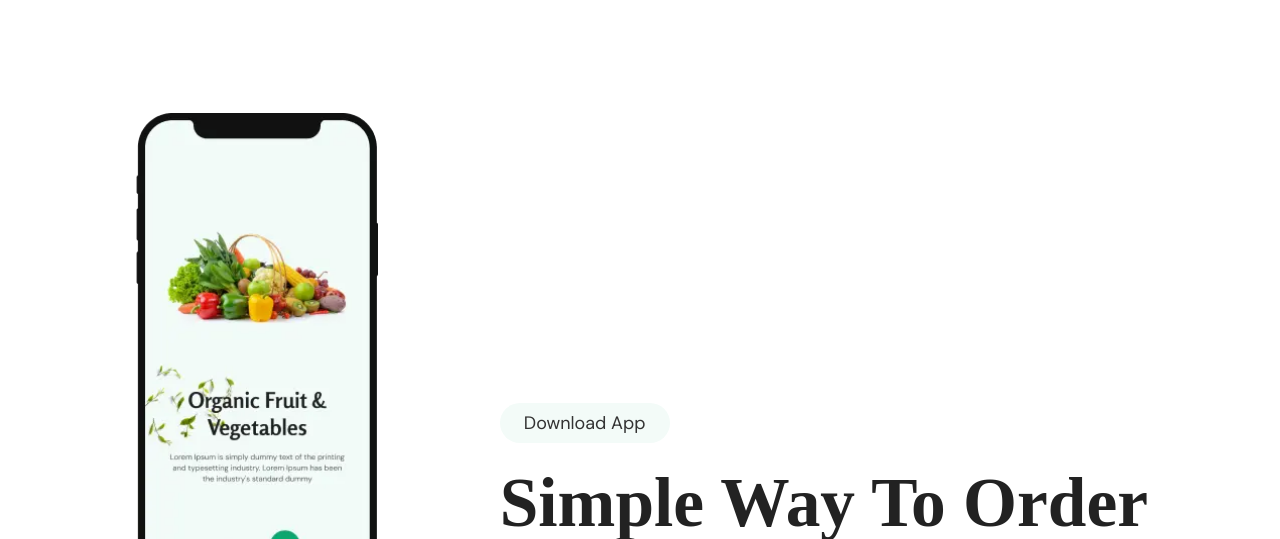
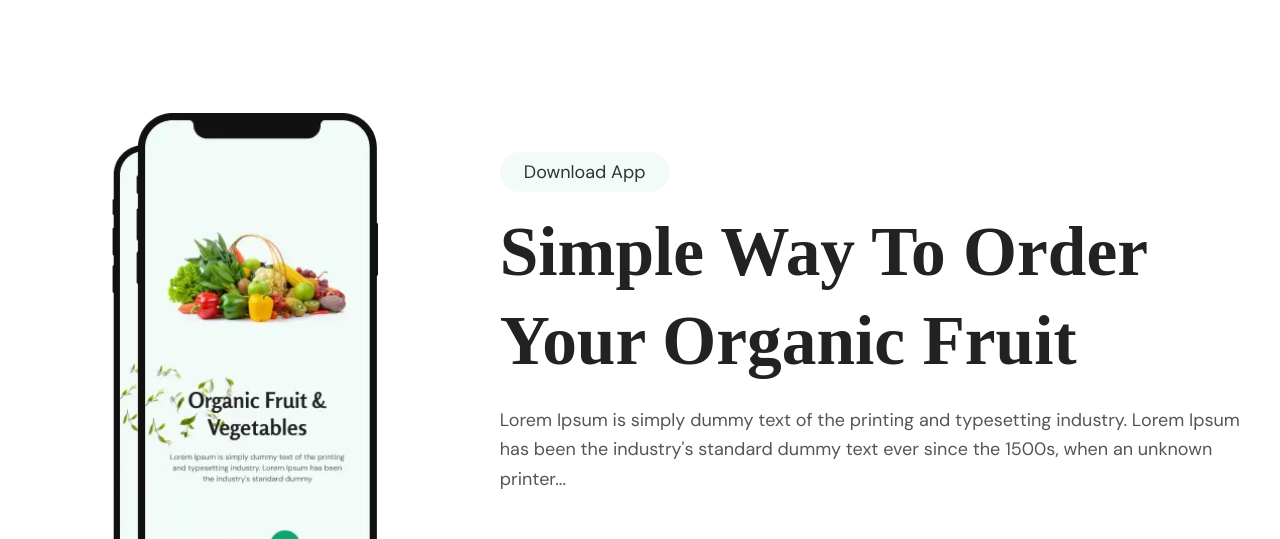
Before and after one commit to VolodymyrBR/portfolio, a plain HTML site: page organic/index.html in a window 1280 px wide. Shown: the part 3550-4089 px from the top of the page. Drawn offline with Linux system fonts and the light colour scheme; a web font is replaced by a local one.

Commit message:
Add files via upload

```diff
--- a/organic/css/style.css
+++ b/organic/css/style.css
@@ -1416,19 +1416,22 @@ h6 {
   -webkit-box-flex: 1;
       -ms-flex: 1 0 38.780488%;
           flex: 1 0 38.780488%;
-  text-align: center;
-  /* 477/1230 */
-}
-
-.app-page__image img {
+}
+
+.app-page__picture {
   position: relative;
   z-index: 1;
   width: 50.209205%;
   /* 240/478 */
   top: 0;
-}
-
-.app-page__image img:first-child {
+  margin: 0 auto;
+}
+
+.app-page__picture img {
+  width: 100%;
+}
+
+.app-page__picture:first-child {
   position: absolute;
   width: 43.514644%;
   /* 208/478 */
@@ -2066,7 +2069,7 @@ h6 {
             flex-direction: column;
   }
 
-  .app-page__image {
+  .app-page {
     display: none;
   }
 
--- a/organic/index.html
+++ b/organic/index.html
@@ -6,7 +6,7 @@
 	<meta charset="UTF-8">
 	<meta name="format-detection" content="telephone=no">
 	<!-- <style>body{opacity: 0;}</style> -->
-	<link rel="stylesheet" href="css/style.min.css?_v=20230225172816">
+	<link rel="stylesheet" href="css/style.min.css?_v=20230225174304">
 	<link rel="shortcut icon" href="favicon.ico">
 	<!-- <meta name="robots" content="noindex, nofollow"> -->
 	<meta name="viewport" content="width=device-width, initial-scale=1.0">
@@ -236,8 +236,8 @@
 			<section class="page__app app-page">
 				<div class="app-page__container">
 					<div class="app-page__image">
-						<picture><source srcset="img/app/01.webp" type="image/webp"><img src="img/app/01.png" alt="image"></picture>
-						<picture><source srcset="img/app/01.webp" type="image/webp"><img src="img/app/01.png" alt="image"></picture>
+						<div class="app-page__picture"><picture><source srcset="img/app/01.webp" type="image/webp"><img src="img/app/01.png" alt="image"></picture></div>
+						<div class="app-page__picture"><picture><source srcset="img/app/01.webp" type="image/webp"><img src="img/app/01.png" alt="image"></picture></div>
 					</div>
 					<div class="app-page__content content-app">
 						<div class="content-app__download">Download App</div>
@@ -324,7 +324,7 @@
 			</div>
 		</footer>
 	</div>
-	<script src="js/app.min.js?_v=20230225172816"></script>
+	<script src="js/app.min.js?_v=20230225174304"></script>
 </body>
 
 </html>
```
Also changed, not shown: organic/css/style.min.css.
